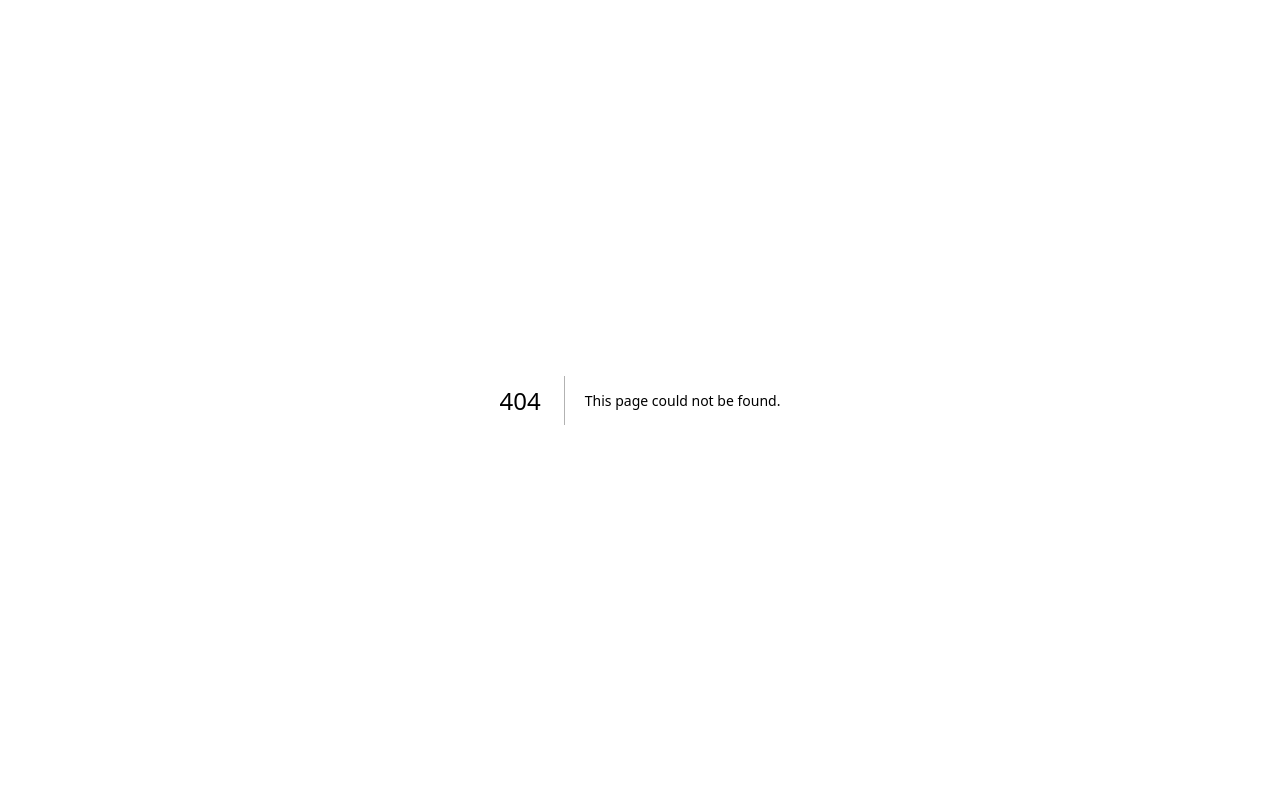
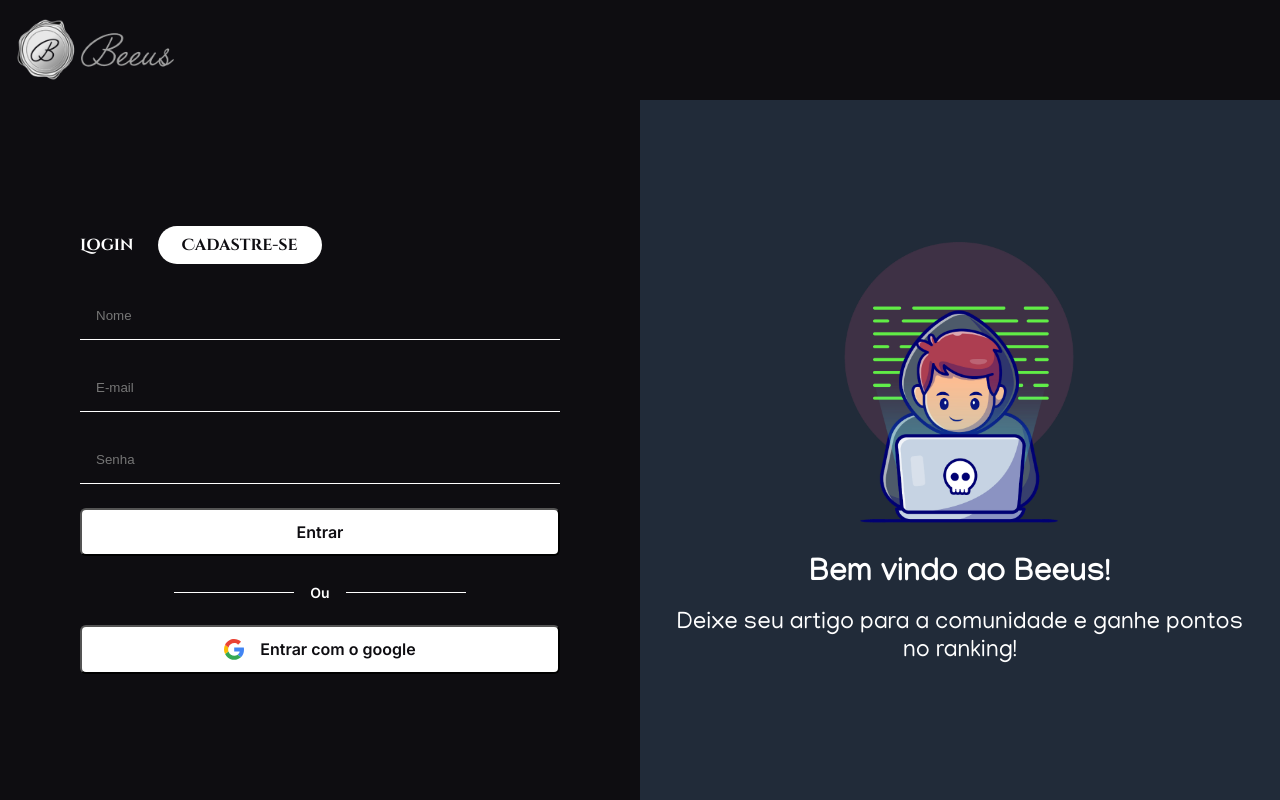
Before and after one commit to william-james-pj/beeus, a Next.js app: page /signup in a window 1280 px wide. Before the commit this address had no page. Built offline with nearby package versions, Linux system fonts and the light colour scheme.

Commit message:
feat: create sign up page

```diff
--- /dev/null
+++ b/src/pages/signup.js
@@ -0,0 +1,37 @@
+import GoogleButton from '@/components/auth/GoogleButton';
+import NavTab from '@/components/auth/NavTab';
+import PrimaryButton from '@/components/auth/PrimaryButton';
+import InputGrup from '@/components/auth/inputGroup';
+import AuthLayout from '@/layouts/auth';
+import styles from '@/styles/auth.module.scss';
+
+const SignUp = () => {
+  return (
+    <AuthLayout>
+      <section className={styles.section}>
+        <div className={styles.header}>
+          <NavTab />
+        </div>
+
+        <form className={styles.form}>
+          <InputGrup type="text" name="name" placeholder="Nome" />
+          <InputGrup type="email" name="email" placeholder="E-mail" />
+          <InputGrup type="password" name="password" placeholder="Senha" />
+
+          <PrimaryButton title="Entrar" />
+        </form>
+
+        <div className={styles.footer}>
+          <div className={styles.row}>
+            <div className={styles.line} />
+            <p>Ou</p>
+            <div className={styles.line} />
+          </div>
+          <GoogleButton />
+        </div>
+      </section>
+    </AuthLayout>
+  );
+};
+
+export default SignUp;
```
